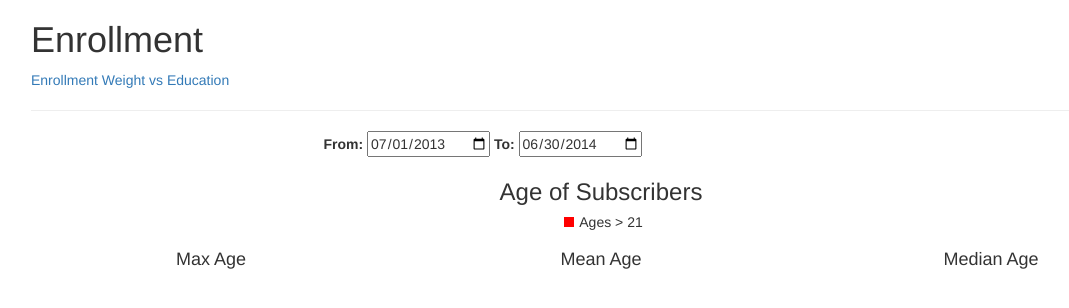
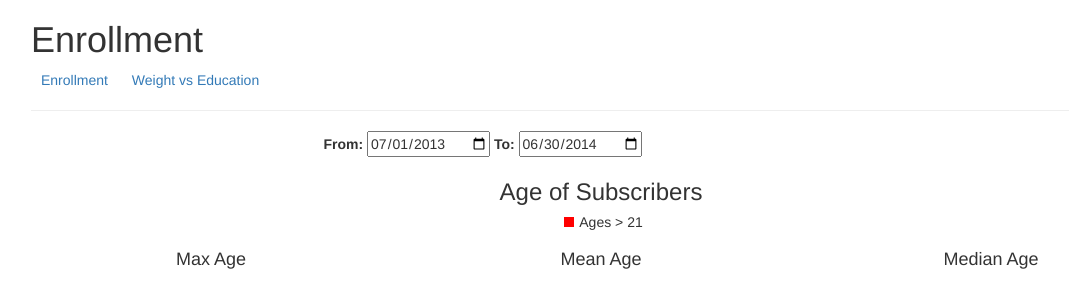
Before and after one commit to goodbedford/enrollment, a website: page part1/index.html in a window 1280 px wide. Shown: the whole page, without its empty margins (39-1108 px from the left). Drawn offline with nearby package versions, Linux system fonts and the light colour scheme; no server answers.

Commit message:
added margin to nav

```diff
--- a/part1/index.html
+++ b/part1/index.html
@@ -12,8 +12,8 @@
     <div class="container">
       <h1>Enrollment</h1>
       <div>
-      <a href="index.html">Enrollment</a>
-      <a href="index2.html">Weight vs Education</a>
+      <a href="index.html" class="nav-link">Enrollment</a>
+      <a href="index2.html" class="nav-link">Weight vs Education</a>
       </div>
       <hr>
       <div class="row">
--- a/part1/vendors/style.css
+++ b/part1/vendors/style.css
@@ -16,3 +16,7 @@
 /*.c3-target-age-point {
     border: 1px solid black !important;
 }*/
+
+.nav-link {
+  margin:0 10px;
+}
```
Also changed, not shown: part1/index2.html (+2 -2 lines).
